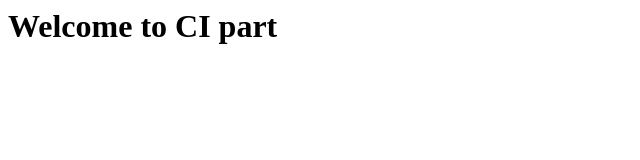
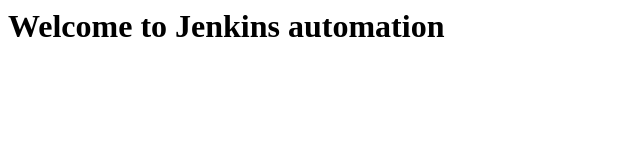
Before and after one commit to Skedge10/DevopsTest, a plain HTML site: page index.html in a window 1280 px wide. Shown: the whole page, without its empty margins (0-640 px from the left). Drawn offline with Linux system fonts and the light colour scheme.

Commit message:
Update index.html

```diff
--- a/index.html
+++ b/index.html
@@ -1,6 +1,7 @@
 <html>
 <head>
 <body>
-<h1> Welcome to CI part </h1>
+<h1> Welcome to Jenkins automation </h1>
+
 </body>
 </html>
```
